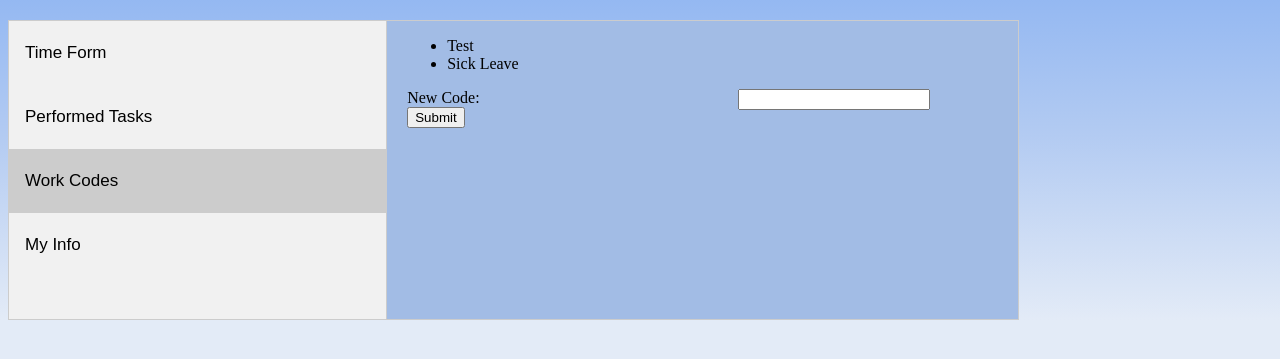
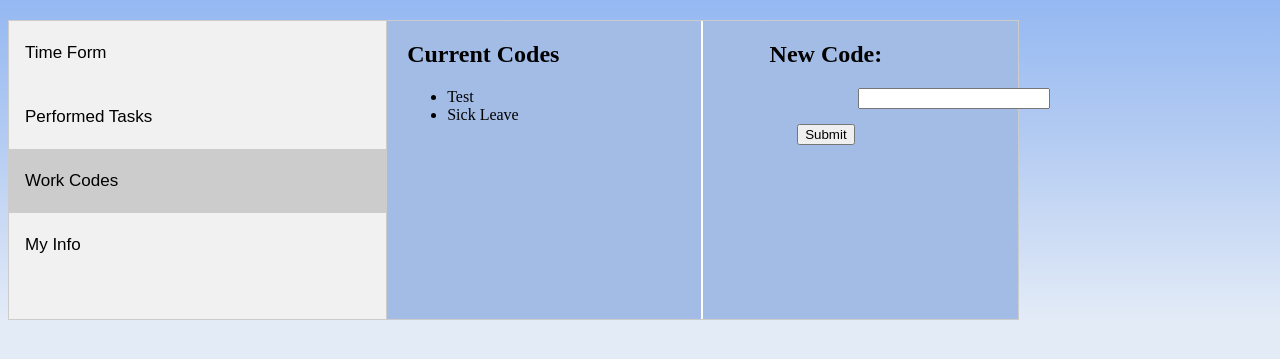
Before and after one commit to mankek/Time-Tracker, a Django app: a page that uses tracker/templates/tracker/index.html in a window 1280 px wide, after a click on "Work Codes". Shown: the part 47-406 px from the top of the page. Run offline with Django 3.2, Linux system fonts and the light colour scheme; data comes from the database, SQL or seed files in the repository; both versions use the stored data as it was after the commit; data that the repository does not hold is empty.

Commit message:
aesthetic changes

```diff
--- a/tracker/static/tracker/tracker.css
+++ b/tracker/static/tracker/tracker.css
@@ -57,3 +57,21 @@ textarea {
     background-color: #a2bce5;
     padding: 0px 20px;
 }
+#code_div {
+    float: left;
+    border-right: 2px solid white;
+    width: 50%;
+    height: 100%;
+    padding-right: 10px;
+}
+#form_div {
+    text-align: center;
+    float: left;
+    width: 40%;
+    height: 100%;
+    padding-left: 10px;
+}
+input[name=new_code] {
+    position: absolute;
+    right: 230px;
+}
--- a/tracker/templates/tracker/index.html
+++ b/tracker/templates/tracker/index.html
@@ -73,7 +73,8 @@
      </div>
 
      <div id="work_codes" class="tabcontent">
-         <div>
+         <div id="code_div">
+             <h2>Current Codes</h2>
              <ul id="code_list"></ul>
              <script>
                  var div = document.getElementById("code_list");
@@ -85,13 +86,16 @@
                  };
              </script>
          </div>
+         <div id="form_div">
              <form action="{% url 'tracker:results' user %}" method="post" id="code_form">
                  {% csrf_token %}
-             New Code: <input type="text" name="new_code" required autocomplete="off"><br>
+                 <h2>New Code: </h2>
+                 <input type="text" name="new_code" required autocomplete="off"><br><br>
                  <button type="submit" name="action" value="code">Submit</button>
                  <br>
                  <br>
              </form>
+         </div>
      </div>
      <script>
          function openTab(evt, cityName) {
```
Also changed, not shown: db.sqlite3. Lines whose indentation alone changed are shown as unchanged.
